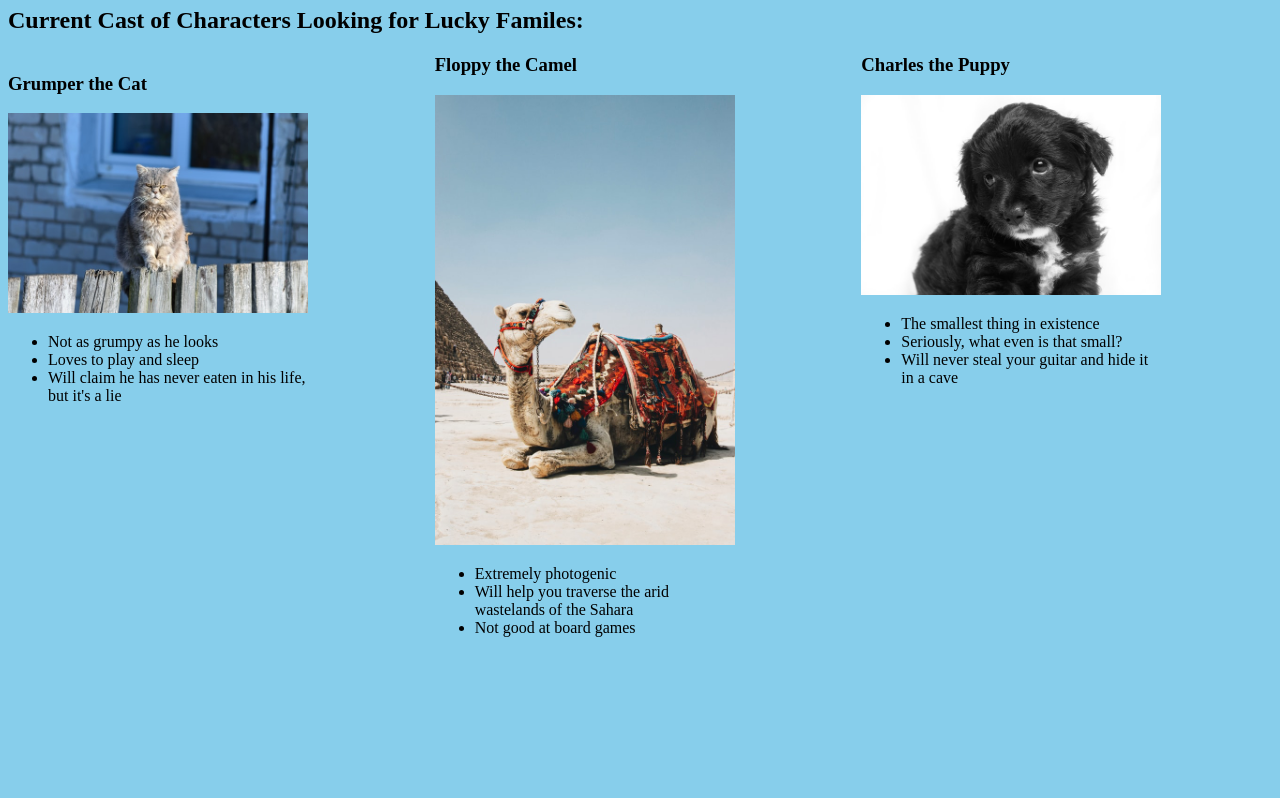
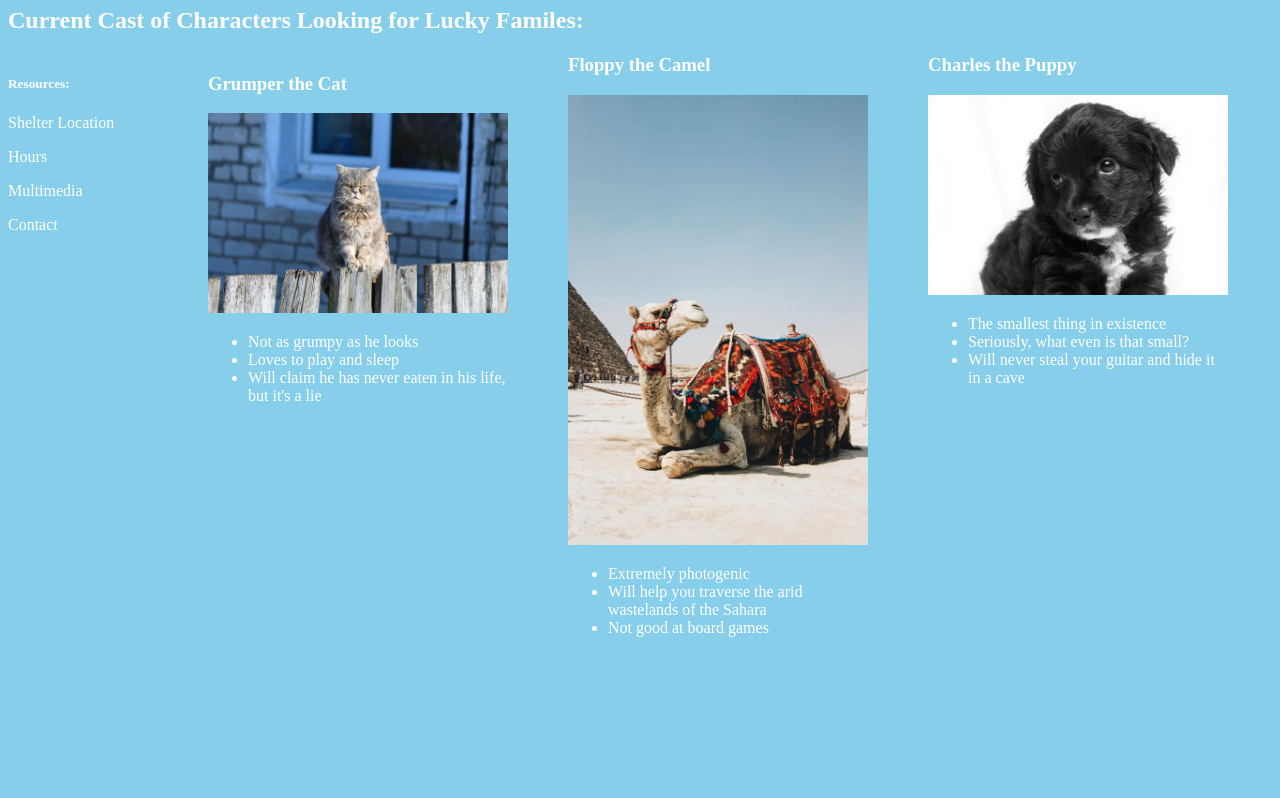
Before and after one commit to taylorsomers/animal-shelter-website, a plain HTML site: page index.html in a window 1280 px wide. Shown: the part 133-931 px from the top of the page. Drawn offline with Linux system fonts and the light colour scheme.

Commit message:
Add basic sidebar elements to webpage
Co-authored by: Melinda Ivanov <jns.melinda@gmail.com>

```diff
--- a/css/styles.css
+++ b/css/styles.css
@@ -1,6 +1,7 @@
 body {
   background-color: skyblue;
   font-family: serif;
+  color: white;
 }
 
 img {
@@ -22,3 +23,8 @@ img {
   margin: 20px;
   padding: 20px
 }
+
+.sidebar {
+  float:left;
+  width: 200px;
+}
--- a/index.html
+++ b/index.html
@@ -9,6 +9,13 @@
     <div class="header"></div>
       <h1>Dearborn Animal Garden</h1>
       <h2>Current Cast of Characters Looking for Lucky Familes:</h2>
+    </div>
+    <div class="sidebar">
+      <h5>Resources:</h5>
+      <p>Shelter Location</p>
+      <p>Hours</p>
+      <p>Multimedia</p>
+      <p>Contact</p>
     </div>
     <div class="entries">
       <div class="column">
```
